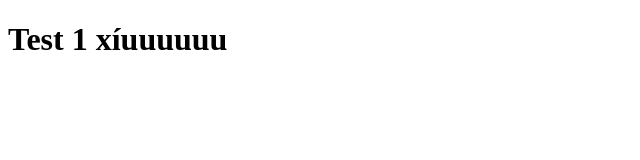
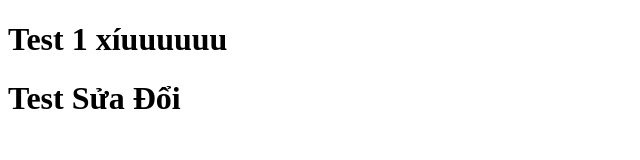
Before and after one commit to nhattaptanhcoder/Second_project, a plain HTML site: page index.html in a window 1280 px wide. Shown: the whole page, without its empty margins (0-640 px from the left). Drawn offline with Linux system fonts and the light colour scheme.

Commit message:
2nd commit

```diff
--- a/index.html
+++ b/index.html
@@ -7,5 +7,6 @@
 </head>
 <body>
          <h1>Test 1 xíuuuuuu</h1>
+         <h1>Test Sửa Đổi</h1>
 </body>
 </html>
```
